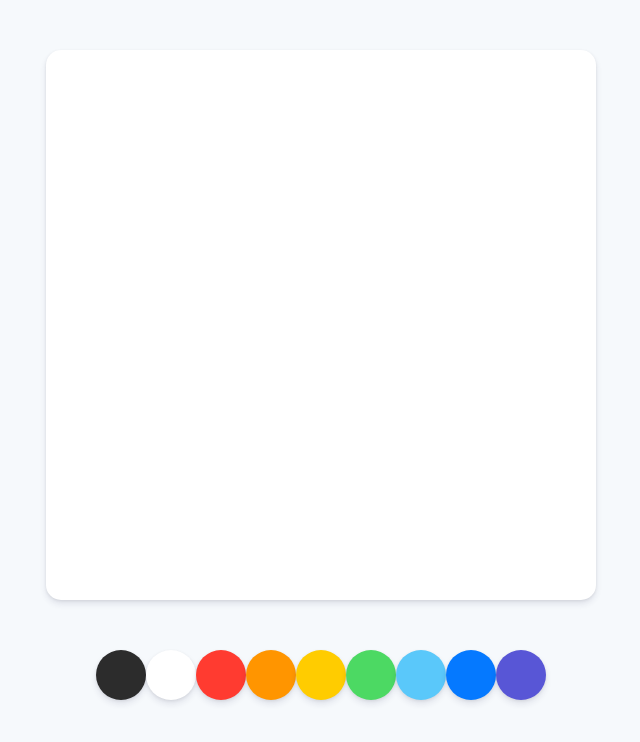
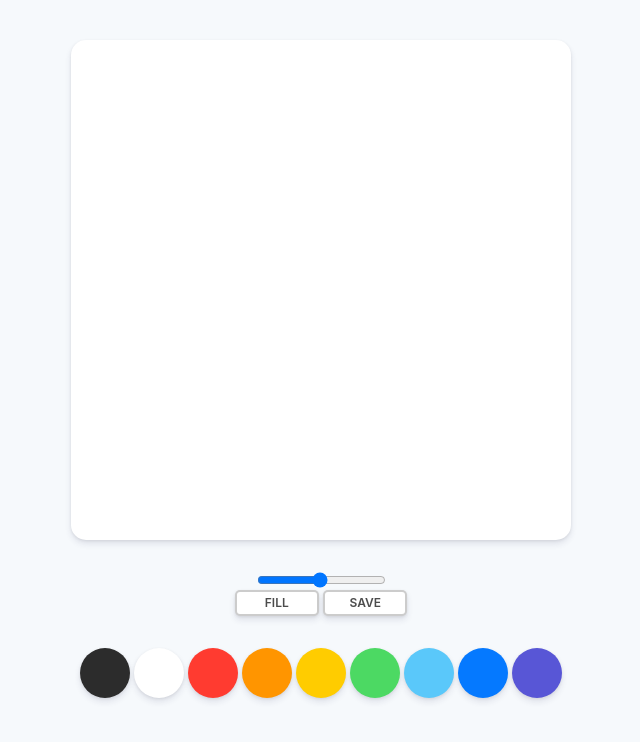
Before and after one commit to gangslee/PaintTool_JS, a plain HTML site: page index.html in a window 1280 px wide. Shown: the whole page, without its empty margins (319-959 px from the left). Drawn offline with Linux system fonts and the light colour scheme.

Commit message:
Complete Setting Styles
Complete Setting Styles

```diff
--- a/index.html
+++ b/index.html
@@ -1,14 +1,23 @@
 <!DOCTYPE html>
 <html lang="en">
+
 <head>
     <meta charset="UTF-8">
     <meta name="viewport" content="width=device-width, initial-scale=1.0">
     <link rel="stylesheet" href="styles.css">
     <title>PaintJS</title>
 </head>
+
 <body>
     <canvas id="jsCanvas" class="canvas"></canvas>
     <div class="controls">
+        <div class="controls__range">
+            <input type="range" id="jsRange" min="0.1" max="5.0" value="2.5" step="0.1">
+        </div>
+        <div class="controls__btns">
+            <button id="jsMode">Fill</button>
+            <button id="jsSave">Save</button>
+        </div>
         <div class="controls__colors" id="jsColors">
             <div class="controls__color" style="background-color: #2c2c2c;"></div>
             <div class="controls__color" style="background-color: white;"></div>
@@ -23,4 +32,5 @@
     </div>
     <script src="app.js"></script>
 </body>
+
 </html>
--- a/styles.css
+++ b/styles.css
@@ -6,19 +6,46 @@ body{
     display: flex;
     flex-direction: column;
     align-items: center;
-    padding-top: 50px;
+    padding: 40px 0px;
 }
 
 .canvas{
-    width: 550px;
-    height: 550px;
+    width: 500px;
+    height: 500px;
     background-color: white;
     border-radius: 15px;
     box-shadow: 0 4px 6px rgba(50, 50, 93, 0.11), 0 1px 3px rgba(0, 0, 0, 0.08);
 }
 
 .controls{
-    margin-top: 50px;
+    margin-top: 30px;
+    display: flex;
+    flex-direction: column;
+    align-items: center;
+}
+
+.controls .controls__btns{
+    margin-bottom: 30px;
+}
+
+.controls__btns button{
+    all: unset;
+    cursor: pointer;
+    background-color: white;
+    padding: 5px 0px;
+    width: 80px;
+    text-align: center;
+    border-radius: 5px;
+    box-shadow: 0 4px 6px rgba(50, 50, 93, 0.11), 0 1px 3px rgba(0, 0, 0, 0.08);
+    border: 2px solid rgba(0, 0, 0, 0.2);
+    color: rgba(0, 0, 0, 0.7);
+    text-transform: uppercase;
+    font-weight: 600;
+    font-size: 12px;
+}
+
+.controls__btns button:active{
+    transform: scale(0.98);
 }
 
 .controls .controls__colors{
@@ -31,4 +58,9 @@ body{
     border-radius: 25px;
     cursor: pointer;
     box-shadow: 0 4px 6px rgba(50, 50, 93, 0.11), 0 1px 3px rgba(0, 0, 0, 0.08);
+    margin: 2px;
 }
+
+.controls .conrtols__range{
+    margin-bottom: 30px;
+}
```
